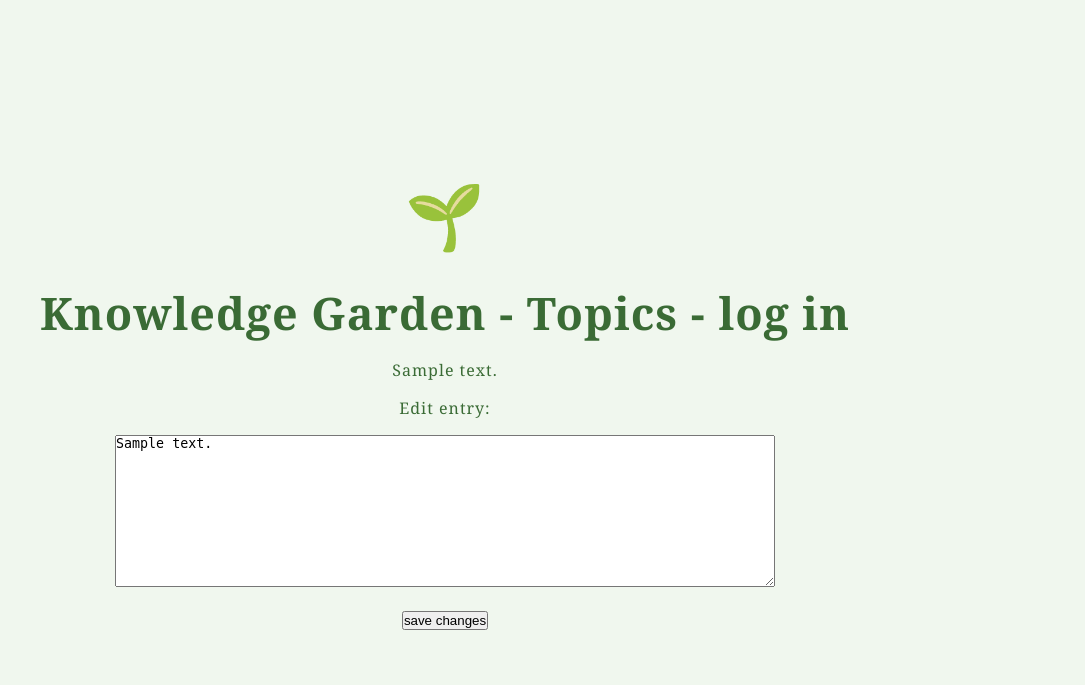
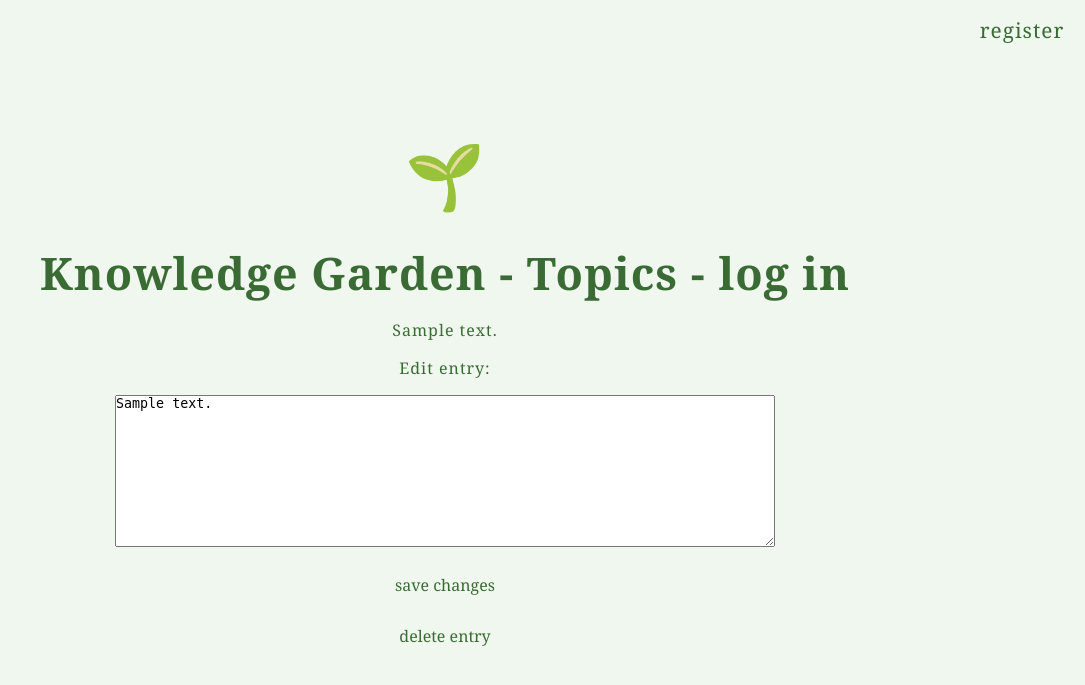
Before and after one commit to Cherriuu/knowledge-garden, a Django app: page /edit_entry/1/ in a window 1280 px wide. Shown: the top 685 px of the page, without its empty margins (195-1280 px from the left). Run offline with Django 5.2, Linux system fonts and the light colour scheme; tables that the repository leaves empty hold one stand-in row (values such as "Sample post").

Commit message:
added styling

```diff
--- a/learning_log/templates/learning_log/base.html
+++ b/learning_log/templates/learning_log/base.html
@@ -68,6 +68,11 @@
             text-decoration: none;
         }
 
+        p a:hover {
+            color: #E6A8C0;
+            transition: color 0.2s ease;
+        }
+
 
         p {
             font-size: 1.0rem;
@@ -76,12 +81,17 @@
             letter-spacing: 1px;
         }
 
+        li a:hover {
+            color: #E6A8C0;
+            transition: color 0.2s ease;
+        }
+
         p.top-nav {
             position: absolute;
             top: 1rem;
-            right: 1.5rem;
+            right: 1.3rem;
             margin: 0;
-            font-size: 1.1rem;
+            font-size: 1.3rem;
 
         }
 
@@ -95,13 +105,36 @@
             transition: color 0.2s ease;
         }
 
+        form {
+            margin: 1rem 0;
+        }
+
+        button {
+            background: none;
+            border: none;
+            padding: 0.4rem 0.8rem;
+            color: #3a6b35;
+            font-size: 1.0rem;
+            cursor: pointer;
+            font-family: 'Georgia', serif;
+        }
+
+        button:hover {
+            color: #E6A8C0;
+            transition: color 0.2s ease;
+        }
+
     </style>
 </head>
 <body>
     <p class="top-nav">
         {% if user.is_authenticated %}
         <a href="{% url 'users:logout' %}">log out</a>
+
+        {% else %}
+        <a href="{% url 'users:register' %}">register</a>
         {% endif %}
+
     </p>
 
     <div class="container">
--- a/learning_log/templates/learning_log/edit_entry.html
+++ b/learning_log/templates/learning_log/edit_entry.html
@@ -12,4 +12,9 @@
 <button name="submit">save changes</button>
 </form>
 
+<form action = "{% url 'learning_log:delete_entry' entry.id %}" method="post">
+{% csrf_token %}
+<button name="delete">delete entry</button>
+</form>
+
 {% endblock content %}
--- a/learning_log/templates/learning_log/new_entry.html
+++ b/learning_log/templates/learning_log/new_entry.html
@@ -2,7 +2,7 @@
 
 {% block content %}
 
-<p><a href = "{% url 'learning_log:topic' topic.id%}">🌸{{topic}}</a></p>
+<p><a href = "{% url 'learning_log:topic' topic.id %}">🌸{{topic}}</a></p>
 
 <p>Add a new entry:</p>
 <form action = "{% url 'learning_log:new_entry' topic.id %}" method='post'>
--- a/learning_log/templates/learning_log/topics.html
+++ b/learning_log/templates/learning_log/topics.html
@@ -5,7 +5,7 @@
 <ul>
 {% for topic in topics %}
 <li>
-    <a href = "{% url 'learning_log:topic' topic.id%}">🌸{{topic}}</a>
+    <a href = "{% url 'learning_log:topic' topic.id %}">🌸{{topic}}</a>
 </li>
 {% empty %}
     <li>No topics have been added yet</li>
--- a/learning_log/urls.py
+++ b/learning_log/urls.py
@@ -10,4 +10,6 @@ urlpatterns = [
     path('new_topic/', views.new_topic, name='new_topic'),
     path('new_entry/<int:topic_id>/', views.new_entry, name='new_entry'),
     path('edit_entry/<int:entry_id>/', views.edit_entry, name='edit_entry'),
+    path('delete_entry/<int:entry_id>/', views.delete_entry, name='delete_entry'),
+    path('delete_topic/<int:topic_id>/', views.delete_topic, name='delete_topic'),
 ]
--- a/learning_log/views.py
+++ b/learning_log/views.py
@@ -65,3 +65,23 @@ def edit_entry(request, entry_id):
 
     context = {'entry': entry, 'topic': topic, 'form': form}
     return render(request, 'learning_log/edit_entry.html', context)
+
+def delete_entry(request, entry_id):
+    entry = Entry.objects.get(id=entry_id)
+    topic = entry.topic
+
+    if request.method == 'POST': # yes, make changes to database
+        entry.delete()
+        return HttpResponseRedirect(reverse('learning_log:topic', args=[topic.id])) # redirect back to entry
+    else:
+        return HttpResponseRedirect(reverse('learning_log:topic', args=[topic.id]))
+    # doesnt need render
+
+def delete_topic(request, topic_id):
+    topic = Topic.objects.get(id=topic_id)
+
+    if request.method == 'POST':
+        topic.delete()
+        return HttpResponseRedirect(reverse('learning_log:topics'))
+    else:
+        return HttpResponseRedirect(reverse('learning_log:topics'))
--- a/users/urls.py
+++ b/users/urls.py
@@ -8,4 +8,5 @@ app_name = 'users'
 urlpatterns = [
     path('login/', LoginView.as_view(template_name='users/login.html'), name='login'),
     path('logout/', views.logout_view, name='logout'),
+    path('register/', views.register, name='register')
 ]
```
Also changed, not shown: learning_log/templates/learning_log/topic.html (+7 -0 lines), users/templates/users/register.html (added, +12 -0 lines), users/views.py (+16 -1 lines).
